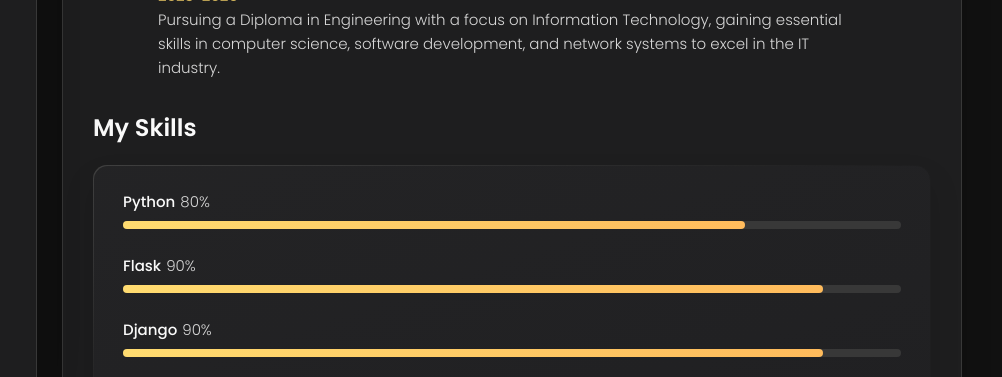
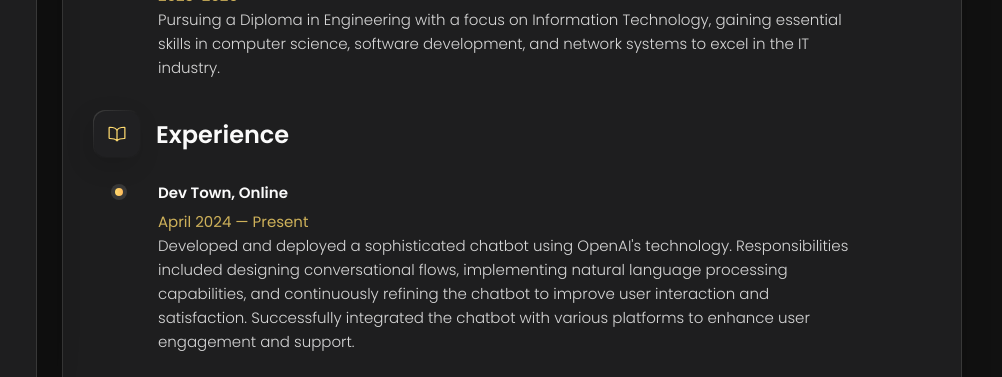
Before and after one commit to nashutosh/nashutosh.github.io, a plain HTML site: page index.html in a window 1280 px wide. Both pictures are taken after a click on the button "Resume". Shown: the part 423-800 px from the top of the page, 278-1280 px from the left. Drawn offline with nearby package versions, Linux system fonts and the light colour scheme.

Commit message:
Update index.html
Updated the 'Experience Section'

```diff
--- a/index.html
+++ b/index.html
@@ -556,7 +556,7 @@
 
         </section>
 
-<!--         <section class="timeline">
+        <section class="timeline">
 
           <div class="title-wrapper">
             <div class="icon-box">
@@ -570,19 +570,17 @@
 
             <li class="timeline-item">
 
-              <h4 class="h4 timeline-item-title">Creative director</h4>
+              <h4 class="h4 timeline-item-title">Dev Town, Online</h4>
 
-              <span>2015 — Present</span>
+              <span>April 2024 — Present</span>
 
               <p class="timeline-text">
-                Nemo enim ipsam voluptatem blanditiis praesentium voluptum delenit atque corrupti, quos dolores et qvuas
-                molestias
-                exceptur.
+                Developed and deployed a sophisticated chatbot using OpenAI's technology. Responsibilities included designing conversational flows, implementing natural language processing capabilities, and continuously refining the chatbot to improve user interaction and satisfaction. Successfully integrated the chatbot with various platforms to enhance user engagement and support.
               </p>
 
             </li>
 
-            <li class="timeline-item">
+<!--             <li class="timeline-item">
 
               <h4 class="h4 timeline-item-title">Art director</h4>
 
@@ -594,9 +592,9 @@
                 exceptur.
               </p>
 
-            </li>
+            </li> -->
 
-            <li class="timeline-item">
+<!--             <li class="timeline-item">
 
               <h4 class="h4 timeline-item-title">Web designer</h4>
 
@@ -609,10 +607,10 @@
               </p>
 
             </li>
-
+ -->
           </ol>
 
-        </section> -->
+        </section>
 
         <section class="skill">
 
```
